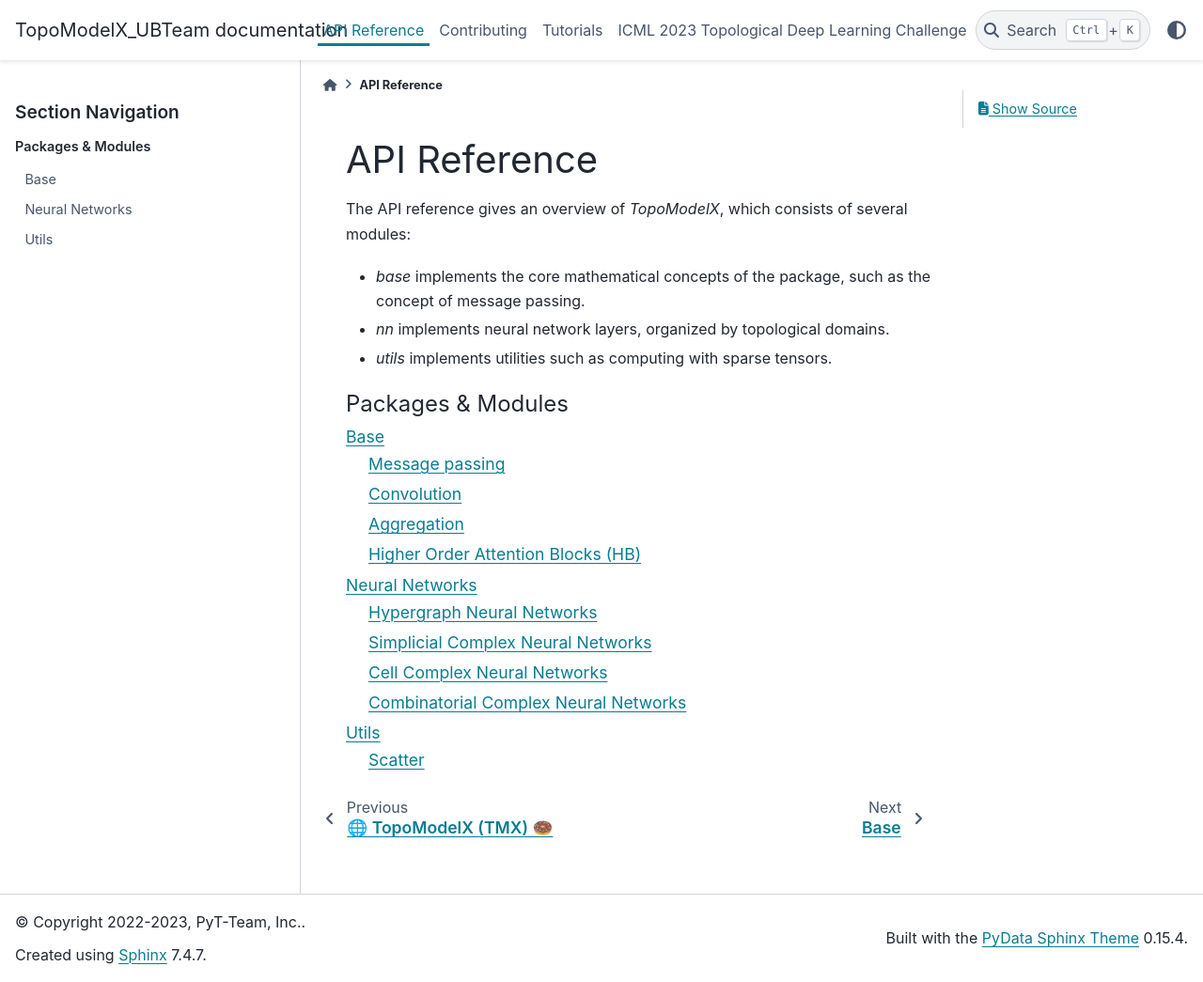
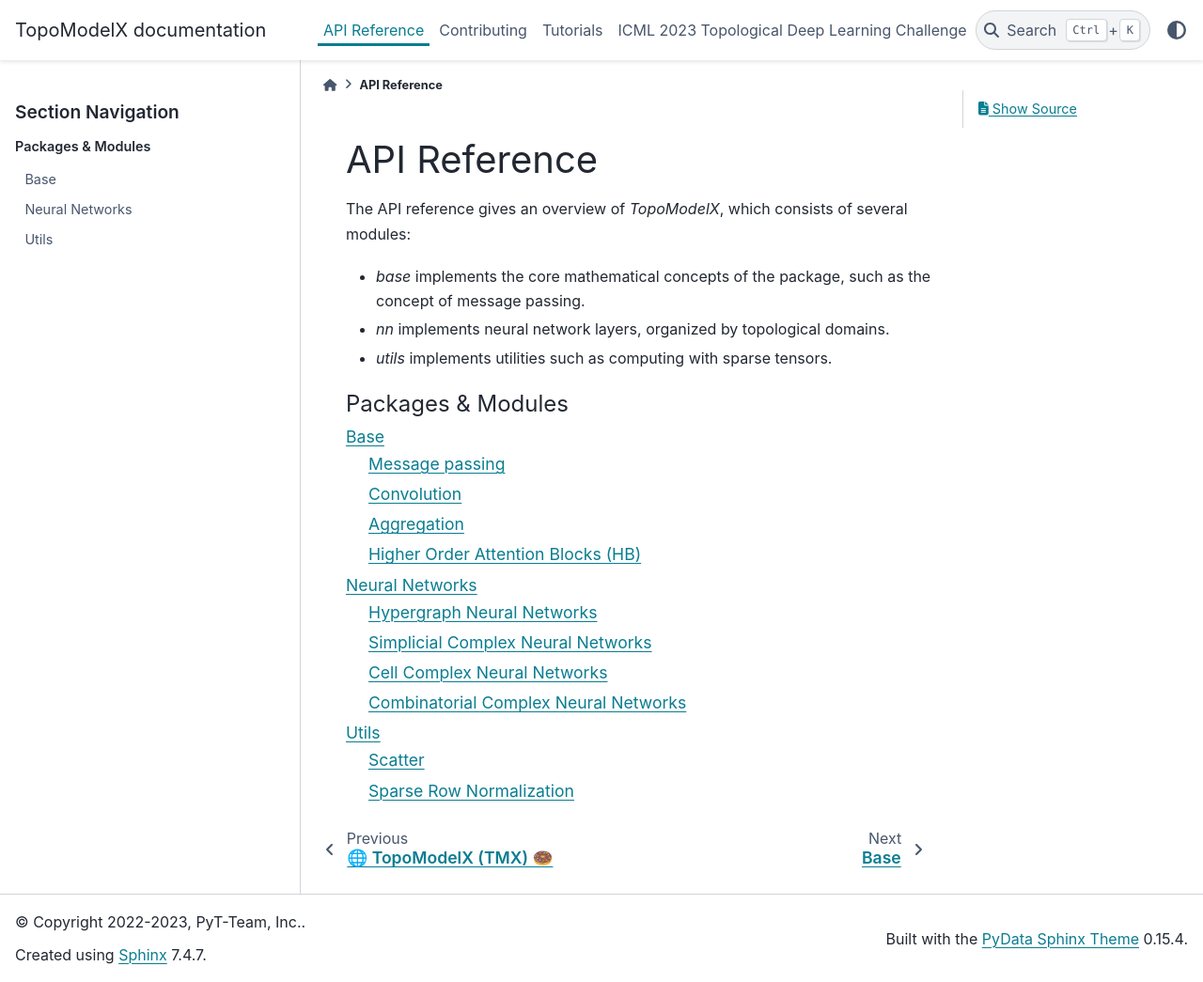
Before and after one commit to pyt-team/TopoModelX, a Sphinx documentation site: the page built from docs/api/index.rst, in a window 1280 px wide and 1045 px high. Shown: the whole window at 94% size. Built offline with Sphinx 7.4.7 and the PyData theme 0.15.4, drawn with Linux system fonts in a browser that asks for light colours.

Commit message:
conf original

```diff
--- a/docs/api/utils.rst
+++ b/docs/api/utils.rst
@@ -8,5 +8,8 @@ Scatter
 .. automodule:: topomodelx.utils.scatter
    :members:
 
+Sparse Row Normalization
+=========================
+
 .. automodule:: topomodelx.utils.srn
    :members:
--- a/docs/conf.py
+++ b/docs/conf.py
@@ -2,10 +2,9 @@
 
 import topomodelx
 
-project = "TopoModelX_UBTeam"
+project = "TopoModelX"
 copyright = "2022-2023, PyT-Team, Inc."
 author = "PyT-Team Authors"
-language = "en"
 
 extensions = [
     "nbsphinx",
@@ -47,6 +46,8 @@ templates_path = ["_templates"]
 source_suffix = [".rst"]
 
 master_doc = "index"
+
+language = None
 
 nbsphinx_prolog = r"""
 {% set docname = env.doc2path(env.docname, base=None) %}
```
